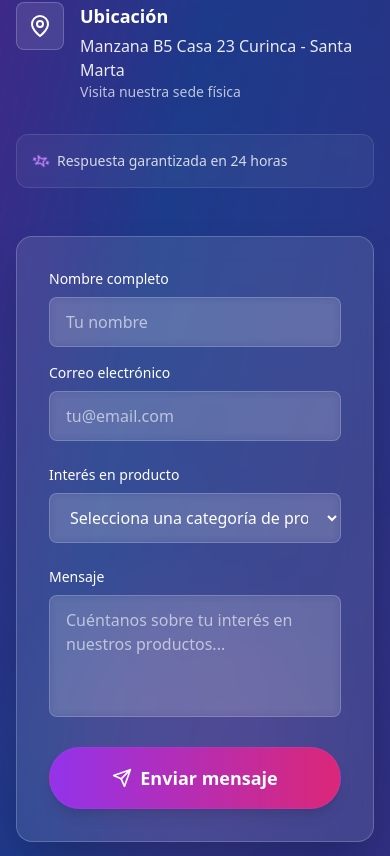
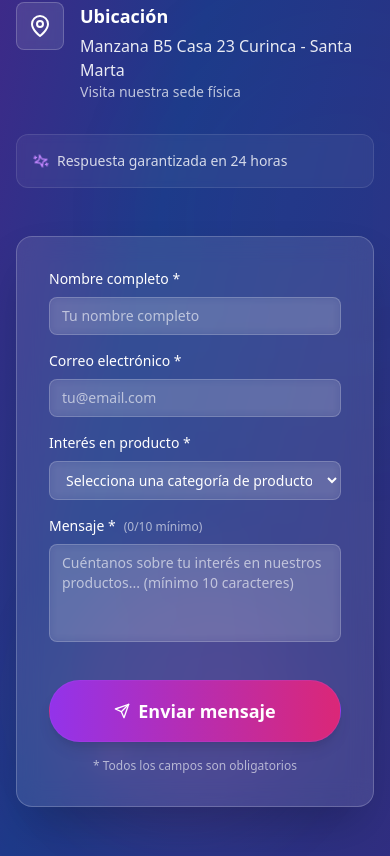
Before and after one commit to CALR0/melrop-store-webapp, a React (Vite) app: page /contact in a window 390 px wide. Shown: the part 768-1624 px from the top of the page. Built offline with nearby package versions, Linux system fonts and the light colour scheme.

Commit message:
Contact form validations and improvement in the category filter effect

```diff
--- a/src/components/sections/ContactSection.tsx
+++ b/src/components/sections/ContactSection.tsx
@@ -143,22 +143,40 @@ const ContactSection: React.FC = () => {
               </motion.div>
             ))}
 
-            {/* Additional decorative element */}
+            {/* Additional decorative element - ANIMACIÓN SUAVIZADA */}
             <motion.div
-              initial={{ opacity: 0, scale: 0 }}
-              whileInView={{ opacity: 1, scale: 1 }}
+              initial={{ opacity: 0, y: 10 }}
+              whileInView={{ opacity: 1, y: 0 }}
               viewport={{ once: true }}
-              transition={{ delay: 0.5, type: "spring", stiffness: 200 }}
+              transition={{
+                delay: 1.2,
+                duration: 0.8,
+                ease: "easeOut"
+              }}
               className="mt-8 p-4 bg-white/5 backdrop-blur-sm rounded-xl border border-white/10"
             >
               <div className="flex items-center space-x-2 text-white/80">
                 <motion.div
                   animate={{ rotate: 360 }}
-                  transition={{ duration: 2, repeat: Infinity, ease: "linear" }}
+                  transition={{
+                    duration: 4,
+                    repeat: Infinity,
+                    ease: "linear"
+                  }}
                 >
                   <Sparkles className="w-4 h-4 text-purple-400" />
                 </motion.div>
-                <span className="text-sm">Respuesta garantizada en 24 horas</span>
+                <motion.span
+                  className="text-sm"
+                  initial={{ opacity: 0 }}
+                  animate={{ opacity: 1 }}
+                  transition={{
+                    delay: 1.5,
+                    duration: 0.6
+                  }}
+                >
+                  Respuesta garantizada en 24 horas
+                </motion.span>
               </div>
             </motion.div>
           </motion.div>
--- a/src/components/sections/ProductsSection.tsx
+++ b/src/components/sections/ProductsSection.tsx
@@ -143,26 +143,52 @@ const ProductsSection: React.FC = () => {
                   animate={{ opacity: 1, y: 0 }}
                   transition={{ delay: index * 0.1 }}
                 >
-                  {/* Background glow for active state */}
-                  {isActive && (
+                  {/* Background glow - SIEMPRE visible para categoría activa */}
+                  <AnimatePresence>
+                    {isActive && (
+                      <motion.div
+                        className="absolute inset-0 bg-gradient-to-r from-purple-600 to-pink-600 rounded-2xl blur-lg opacity-40"
+                        initial={{ opacity: 0, scale: 0.8 }}
+                        animate={{
+                          opacity: 0.4,
+                          scale: 1.1,
+                          boxShadow: [
+                            "0 0 20px rgba(147, 51, 234, 0.4)",
+                            "0 0 30px rgba(147, 51, 234, 0.6)",
+                            "0 0 20px rgba(147, 51, 234, 0.4)"
+                          ]
+                        }}
+                        exit={{ opacity: 0, scale: 0.8 }}
+                        transition={{
+                          duration: 0.3,
+                          boxShadow: {
+                            duration: 2,
+                            repeat: Infinity,
+                            ease: "easeInOut"
+                          }
+                        }}
+                      />
+                    )}
+                  </AnimatePresence>
+
+                  {/* Hover glow adicional para categorías no activas */}
+                  {!isActive && (
                     <motion.div
-                      className="absolute inset-0 bg-gradient-to-r from-purple-600 to-pink-600 rounded-2xl blur-lg opacity-30"
-                      layoutId="activeGlow"
-                      initial={false}
-                      transition={{ type: "spring", stiffness: 300, damping: 30 }}
+                      className="absolute inset-0 bg-gradient-to-r from-purple-400 to-pink-400 rounded-2xl blur-lg opacity-0 group-hover:opacity-20"
+                      transition={{ duration: 0.3 }}
                     />
                   )}
 
                   {/* Content */}
-                  <div className="relative flex items-center space-x-3">
+                  <div className="relative flex items-center space-x-3 z-10">
                     <div
-                      className={`p-1.5 rounded-lg ${
+                      className={`p-1.5 rounded-lg transition-all duration-300 ${
                         isActive
                           ? 'bg-white/20'
                           : 'bg-purple-100 group-hover:bg-purple-200'
                       }`}
                     >
-                      <IconComponent className={`w-4 h-4 ${
+                      <IconComponent className={`w-4 h-4 transition-all duration-300 ${
                         isActive ? 'text-white' : 'text-purple-600'
                       }`} />
                     </div>
@@ -172,22 +198,38 @@ const ProductsSection: React.FC = () => {
                         {category.name}
                       </span>
                       <motion.span
-                        className={`text-xs ${
+                        className={`text-xs transition-all duration-300 ${
                           isActive ? 'text-white/80' : 'text-gray-500'
                         }`}
-                        animate={{
-                          opacity: [0.7, 1, 0.7]
-                        }}
-                        transition={{
+                        animate={isActive ? {
+                          opacity: [0.8, 1, 0.8]
+                        } : {}}
+                        transition={isActive ? {
                           duration: 2,
                           repeat: Infinity,
                           ease: "easeInOut"
-                        }}
+                        } : {}}
                       >
                         {category.count} productos
                       </motion.span>
                     </div>
                   </div>
+
+                  {/* Efecto de pulso adicional para categoría activa */}
+                  {isActive && (
+                    <motion.div
+                      className="absolute inset-0 bg-gradient-to-r from-purple-600 to-pink-600 rounded-2xl opacity-20"
+                      animate={{
+                        scale: [1, 1.05, 1],
+                        opacity: [0.2, 0.3, 0.2]
+                      }}
+                      transition={{
+                        duration: 3,
+                        repeat: Infinity,
+                        ease: "easeInOut"
+                      }}
+                    />
+                  )}
                 </motion.button>
               );
             })}
--- a/src/components/ui/ContactForm.tsx
+++ b/src/components/ui/ContactForm.tsx
@@ -1,6 +1,6 @@
 import React, { useState } from 'react';
 import { motion } from 'framer-motion';
-import { Send, CheckCircle } from 'lucide-react';
+import { Send, CheckCircle, AlertCircle } from 'lucide-react';
 import { FormData } from '../../types';
 import Button from './Button';
 
@@ -12,21 +12,102 @@ const ContactForm: React.FC = () => {
     message: ''
   });
   const [isSubmitted, setIsSubmitted] = useState(false);
+  const [errors, setErrors] = useState<Partial<FormData>>({});
+  const [isSubmitting, setIsSubmitting] = useState(false);
+
+  // Validación para el nombre (solo letras y espacios)
+  const validateName = (name: string): boolean => {
+    const nameRegex = /^[a-zA-ZáéíóúÁÉÍÓÚñÑ\s]+$/;
+    return nameRegex.test(name.trim()) && name.trim().length >= 2;
+  };
+
+  // Validación para el email
+  const validateEmail = (email: string): boolean => {
+    const emailRegex = /^[^\s@]+@[^\s@]+\.[^\s@]+$/;
+    return emailRegex.test(email);
+  };
+
+  // Validación para el mensaje (mínimo 10 caracteres)
+  const validateMessage = (message: string): boolean => {
+    return message.trim().length >= 10;
+  };
+
+  // Validar formulario completo
+  const validateForm = (): boolean => {
+    const newErrors: Partial<FormData> = {};
+
+    if (!formData.name.trim()) {
+      newErrors.name = 'El nombre es requerido';
+    } else if (!validateName(formData.name)) {
+      newErrors.name = 'El nombre solo puede contener letras y espacios';
+    }
+
+    if (!formData.email.trim()) {
+      newErrors.email = 'El email es requerido';
+    } else if (!validateEmail(formData.email)) {
+      newErrors.email = 'Por favor ingresa un email válido';
+    }
+
+    if (!formData.product) {
+      newErrors.product = 'Debes seleccionar una categoría';
+    }
+
+    if (!formData.message.trim()) {
+      newErrors.message = 'El mensaje es requerido';
+    } else if (!validateMessage(formData.message)) {
+      newErrors.message = 'El mensaje debe tener al menos 10 caracteres';
+    }
+
+    setErrors(newErrors);
+    return Object.keys(newErrors).length === 0;
+  };
 
   const handleInputChange = (e: React.ChangeEvent<HTMLInputElement | HTMLTextAreaElement | HTMLSelectElement>) => {
+    const { name, value } = e.target;
+
+    // Validación en tiempo real para el nombre
+    if (name === 'name') {
+      // Filtrar números y caracteres especiales
+      const filteredValue = value.replace(/[^a-zA-ZáéíóúÁÉÍÓÚñÑ\s]/g, '');
       setFormData({
         ...formData,
-      [e.target.name]: e.target.value
+        [name]: filteredValue
       });
+    } else {
+      setFormData({
+        ...formData,
+        [name]: value
+      });
+    }
+
+    // Limpiar error del campo cuando el usuario empiece a escribir
+    if (errors[name as keyof FormData]) {
+      setErrors({
+        ...errors,
+        [name]: undefined
+      });
+    }
   };
 
-  const handleSubmit = (e: React.FormEvent) => {
+  const handleSubmit = async (e: React.FormEvent) => {
     e.preventDefault();
+
+    if (!validateForm()) {
+      return;
+    }
+
+    setIsSubmitting(true);
+
+    // Simular envío del formulario
+    setTimeout(() => {
       setIsSubmitted(true);
+      setIsSubmitting(false);
       setTimeout(() => {
         setIsSubmitted(false);
         setFormData({ name: '', email: '', product: '', message: '' });
+        setErrors({});
       }, 3000);
+    }, 1000);
   };
 
   if (isSubmitted) {
@@ -34,18 +115,18 @@ const ContactForm: React.FC = () => {
       <motion.div
         initial={{ opacity: 0, scale: 0.8 }}
         animate={{ opacity: 1, scale: 1 }}
-        className="text-center py-12"
+        className="text-center py-8 sm:py-12"
       >
         <motion.div
           initial={{ scale: 0 }}
           animate={{ scale: 1 }}
           transition={{ type: "spring", stiffness: 200, delay: 0.1 }}
-          className="w-16 h-16 bg-green-500 rounded-full flex items-center justify-center mx-auto mb-4"
+          className="w-12 h-12 sm:w-16 sm:h-16 bg-green-500 rounded-full flex items-center justify-center mx-auto mb-4"
         >
-          <CheckCircle className="w-8 h-8 text-white" />
+          <CheckCircle className="w-6 h-6 sm:w-8 sm:h-8 text-white" />
         </motion.div>
-        <h3 className="text-2xl font-bold text-white mb-2">¡Mensaje Enviado!</h3>
-        <p className="text-white/80">
+        <h3 className="text-xl sm:text-2xl font-bold text-white mb-2">¡Mensaje Enviado!</h3>
+        <p className="text-white/80 text-sm sm:text-base px-4">
           Gracias por tu interés. Te responderemos dentro de 24 horas.
         </p>
       </motion.div>
@@ -53,12 +134,14 @@ const ContactForm: React.FC = () => {
   }
 
   return (
-    <form onSubmit={handleSubmit} className="space-y-6">
+    <form onSubmit={handleSubmit} className="space-y-4 sm:space-y-6">
       <div className="grid grid-cols-1 sm:grid-cols-2 gap-4">
+        {/* Campo Nombre */}
         <motion.div whileFocus={{ scale: 1.02 }} className="space-y-2">
           <label htmlFor="name" className="block text-sm font-medium text-white">
-            Nombre completo
+            Nombre completo *
           </label>
+          <div className="relative">
             <input
               type="text"
               id="name"
@@ -66,15 +149,32 @@ const ContactForm: React.FC = () => {
               value={formData.name}
               onChange={handleInputChange}
               required
-            className="w-full px-4 py-3 bg-white/10 backdrop-blur-sm border border-white/20 rounded-lg text-white placeholder-white/60 focus:outline-none focus:ring-2 focus:ring-purple-400 focus:border-transparent transition-all"
-            placeholder="Tu nombre"
+              className={`w-full px-3 sm:px-4 py-2 sm:py-3 bg-white/10 backdrop-blur-sm border rounded-lg text-white placeholder-white/60 focus:outline-none focus:ring-2 focus:border-transparent transition-all text-sm sm:text-base ${
+                errors.name
+                  ? 'border-red-400 focus:ring-red-400'
+                  : 'border-white/20 focus:ring-purple-400'
+              }`}
+              placeholder="Tu nombre completo"
             />
+            {errors.name && (
+              <motion.div
+                initial={{ opacity: 0, y: -10 }}
+                animate={{ opacity: 1, y: 0 }}
+                className="absolute -bottom-6 left-0 flex items-center space-x-1 text-red-400 text-xs"
+              >
+                <AlertCircle className="w-3 h-3" />
+                <span>{errors.name}</span>
+              </motion.div>
+            )}
+          </div>
         </motion.div>
 
+        {/* Campo Email */}
         <motion.div whileFocus={{ scale: 1.02 }} className="space-y-2">
           <label htmlFor="email" className="block text-sm font-medium text-white">
-            Correo electrónico
+            Correo electrónico *
           </label>
+          <div className="relative">
             <input
               type="email"
               id="email"
@@ -82,35 +182,73 @@ const ContactForm: React.FC = () => {
               value={formData.email}
               onChange={handleInputChange}
               required
-            className="w-full px-4 py-3 bg-white/10 backdrop-blur-sm border border-white/20 rounded-lg text-white placeholder-white/60 focus:outline-none focus:ring-2 focus:ring-purple-400 focus:border-transparent transition-all"
+              className={`w-full px-3 sm:px-4 py-2 sm:py-3 bg-white/10 backdrop-blur-sm border rounded-lg text-white placeholder-white/60 focus:outline-none focus:ring-2 focus:border-transparent transition-all text-sm sm:text-base ${
+                errors.email
+                  ? 'border-red-400 focus:ring-red-400'
+                  : 'border-white/20 focus:ring-purple-400'
+              }`}
               placeholder="tu@email.com"
             />
+            {errors.email && (
+              <motion.div
+                initial={{ opacity: 0, y: -10 }}
+                animate={{ opacity: 1, y: 0 }}
+                className="absolute -bottom-6 left-0 flex items-center space-x-1 text-red-400 text-xs"
+              >
+                <AlertCircle className="w-3 h-3" />
+                <span>{errors.email}</span>
+              </motion.div>
+            )}
+          </div>
         </motion.div>
       </div>
 
+      {/* Campo Categoría */}
       <motion.div whileFocus={{ scale: 1.02 }} className="space-y-2">
         <label htmlFor="product" className="block text-sm font-medium text-white">
-          Interés en producto
+          Interés en producto *
         </label>
+        <div className="relative">
           <select
             id="product"
             name="product"
             value={formData.product}
             onChange={handleInputChange}
-          className="w-full px-4 py-3 bg-white/10 backdrop-blur-sm border border-white/20 rounded-lg text-white focus:outline-none focus:ring-2 focus:ring-purple-400 focus:border-transparent transition-all"
+            required
+            className={`w-full px-3 sm:px-4 py-2 sm:py-3 bg-white/10 backdrop-blur-sm border rounded-lg text-white focus:outline-none focus:ring-2 focus:border-transparent transition-all text-sm sm:text-base ${
+              errors.product
+                ? 'border-red-400 focus:ring-red-400'
+                : 'border-white/20 focus:ring-purple-400'
+            }`}
           >
-          <option value="" className="text-gray-900">Selecciona una categoría de producto</option>
-          <option value="consumible" className="text-gray-900">Consumible</option>
-          <option value="accesorio" className="text-gray-900">Accesorio</option>
-          <option value="utensilio" className="text-gray-900">Utensilio</option>
-          <option value="otros" className="text-gray-900">Otros</option>
+            <option value="" className="text-gray-900 bg-white">Selecciona una categoría de producto</option>
+            <option value="consumible" className="text-gray-900 bg-white">Consumible</option>
+            <option value="accesorio" className="text-gray-900 bg-white">Accesorio</option>
+            <option value="utensilio" className="text-gray-900 bg-white">Utensilio</option>
+            <option value="otros" className="text-gray-900 bg-white">Otros</option>
           </select>
+          {errors.product && (
+            <motion.div
+              initial={{ opacity: 0, y: -10 }}
+              animate={{ opacity: 1, y: 0 }}
+              className="absolute -bottom-6 left-0 flex items-center space-x-1 text-red-400 text-xs"
+            >
+              <AlertCircle className="w-3 h-3" />
+              <span>{errors.product}</span>
+            </motion.div>
+          )}
+        </div>
       </motion.div>
 
+      {/* Campo Mensaje */}
       <motion.div whileFocus={{ scale: 1.02 }} className="space-y-2">
         <label htmlFor="message" className="block text-sm font-medium text-white">
-          Mensaje
+          Mensaje *
+          <span className="text-white/60 text-xs ml-2">
+            ({formData.message.length}/10 mínimo)
+          </span>
         </label>
+        <div className="relative">
           <textarea
             id="message"
             name="message"
@@ -118,15 +256,61 @@ const ContactForm: React.FC = () => {
             onChange={handleInputChange}
             rows={4}
             required
-          className="w-full px-4 py-3 bg-white/10 backdrop-blur-sm border border-white/20 rounded-lg text-white placeholder-white/60 focus:outline-none focus:ring-2 focus:ring-purple-400 focus:border-transparent transition-all resize-none"
-          placeholder="Cuéntanos sobre tu interés en nuestros productos..."
+            className={`w-full px-3 sm:px-4 py-2 sm:py-3 bg-white/10 backdrop-blur-sm border rounded-lg text-white placeholder-white/60 focus:outline-none focus:ring-2 focus:border-transparent transition-all resize-none text-sm sm:text-base ${
+              errors.message
+                ? 'border-red-400 focus:ring-red-400'
+                : 'border-white/20 focus:ring-purple-400'
+            }`}
+            placeholder="Cuéntanos sobre tu interés en nuestros productos... (mínimo 10 caracteres)"
           />
+          {errors.message && (
+            <motion.div
+              initial={{ opacity: 0, y: -10 }}
+              animate={{ opacity: 1, y: 0 }}
+              className="absolute -bottom-6 left-0 flex items-center space-x-1 text-red-400 text-xs"
+            >
+              <AlertCircle className="w-3 h-3" />
+              <span>{errors.message}</span>
+            </motion.div>
+          )}
+        </div>
       </motion.div>
 
-      <Button type="submit" size="lg" className="w-full">
-        <Send className="w-5 h-5" />
+      {/* Botón de envío */}
+      <div className="pt-4">
+        <Button
+          type="submit"
+          size="lg"
+          className="w-full relative overflow-hidden"
+          onClick={undefined}
+        >
+          {isSubmitting ? (
+            <>
+              <motion.div
+                animate={{ rotate: 360 }}
+                transition={{ duration: 1, repeat: Infinity, ease: "linear" }}
+                className="w-5 h-5 border-2 border-white/30 border-t-white rounded-full"
+              />
+              <span>Enviando...</span>
+            </>
+          ) : (
+            <>
+              <Send className="w-4 h-4 sm:w-5 sm:h-5" />
               <span>Enviar mensaje</span>
+            </>
+          )}
         </Button>
+      </div>
+
+      {/* Nota informativa */}
+      <motion.p
+        initial={{ opacity: 0 }}
+        animate={{ opacity: 1 }}
+        transition={{ delay: 0.3 }}
+        className="text-white/60 text-xs text-center mt-4"
+      >
+        * Todos los campos son obligatorios
+      </motion.p>
     </form>
   );
 };
```
Lines whose indentation alone changed are shown as unchanged.
